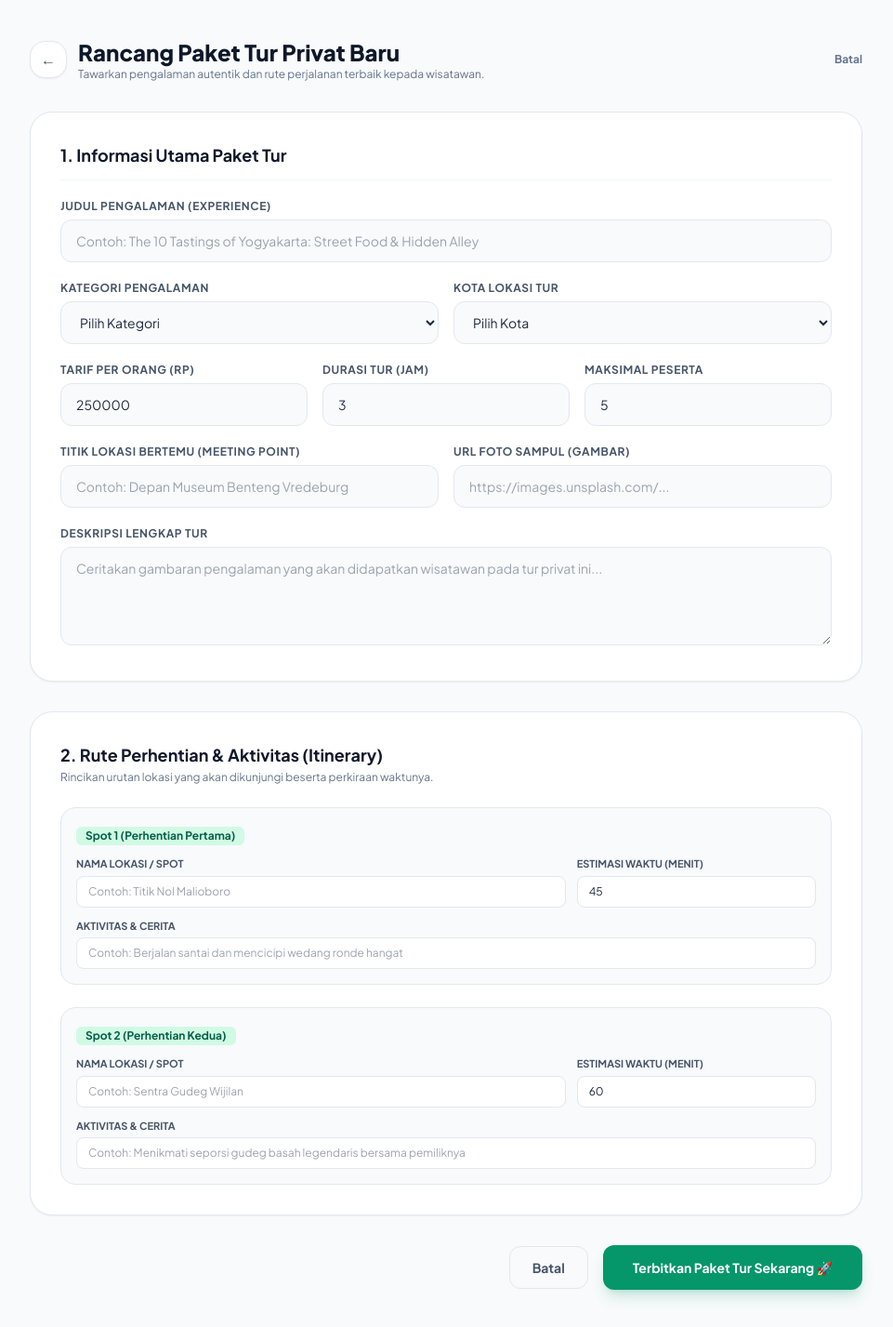
After one commit to Argaa24/wisatara, a Laravel app: template resources/views/pemandu/create-paket.blade.php in a window 1280 px wide. The commit adds this page. Shown: the whole page at 93% size, without its empty margins (160-1121 px from the left). Run offline with Laravel 12, Linux system fonts and the light colour scheme; the template is opened without the code that fills it, so the values that code supplies are empty; some libraries are stand-ins or nearby versions.

Commit message:
feat: tambahkan fitur pemandu tambah paket tur & wisatawan pesan tur privat

```diff
--- /dev/null
+++ b/resources/views/pemandu/create-paket.blade.php
@@ -0,0 +1,180 @@
+<!DOCTYPE html>
+<html lang="id">
+<head>
+    <meta charset="UTF-8">
+    <meta name="viewport" content="width=device-width, initial-scale=1.0">
+    <title>Buat Paket Tur Baru - Wisatara Host</title>
+    <script src="https://cdn.tailwindcss.com"></script>
+    <link href="https://fonts.googleapis.com/css2?family=Plus+Jakarta+Sans:wght@300;400;500;600;700;800&display=swap" rel="stylesheet">
+    <style>body { font-family: 'Plus Jakarta Sans', sans-serif; }</style>
+</head>
+<body class="bg-slate-50 text-slate-800 antialiased min-h-screen py-10 px-4 sm:px-6 lg:px-8">
+
+    <div class="max-w-4xl mx-auto">
+        <!-- Header -->
+        <div class="flex items-center justify-between mb-8">
+            <div class="flex items-center space-x-3">
+                <a href="/pemandu/dashboard" class="w-10 h-10 rounded-2xl bg-white border border-slate-200 flex items-center justify-center text-slate-600 hover:text-slate-900 shadow-sm transition">
+                    &larr;
+                </a>
+                <div>
+                    <h1 class="text-2xl font-extrabold text-slate-900">Rancang Paket Tur Privat Baru</h1>
+                    <p class="text-xs text-slate-500">Tawarkan pengalaman autentik dan rute perjalanan terbaik kepada wisatawan.</p>
+                </div>
+            </div>
+            <a href="/pemandu/dashboard" class="text-xs font-bold text-slate-500 hover:text-slate-800">Batal</a>
+        </div>
+
+        @if($errors->any())
+            <div class="mb-6 p-4 rounded-2xl bg-rose-50 border border-rose-200 text-rose-700 text-sm">
+                <ul class="list-disc list-inside space-y-1">
+                    @foreach($errors->all() as $error)
+                        <li>{{ $error }}</li>
+                    @endforeach
+                </ul>
+            </div>
+        @endif
+
+        <form action="/pemandu/paket" method="POST" class="space-y-8">
+            @csrf
+
+            <!-- Section 1: Informasi Utama -->
+            <div class="bg-white rounded-3xl p-6 sm:p-8 border border-slate-200 shadow-sm space-y-5">
+                <h2 class="text-lg font-bold text-slate-900 border-b border-slate-100 pb-3">1. Informasi Utama Paket Tur</h2>
+
+                <div>
+                    <label class="block text-xs font-bold text-slate-600 uppercase tracking-wider mb-1.5">Judul Pengalaman (Experience)</label>
+                    <input type="text" name="judul_tur" value="{{ old('judul_tur') }}" required
+                           placeholder="Contoh: The 10 Tastings of Yogyakarta: Street Food & Hidden Alley"
+                           class="w-full px-4 py-3 rounded-xl bg-slate-50 border border-slate-200 focus:bg-white focus:border-emerald-500 text-sm outline-none transition">
+                </div>
+
+                <div class="grid grid-cols-1 sm:grid-cols-2 gap-4">
+                    <div>
+                        <label class="block text-xs font-bold text-slate-600 uppercase tracking-wider mb-1.5">Kategori Pengalaman</label>
+                        <select name="id_kategori" required class="w-full px-4 py-3 rounded-xl bg-slate-50 border border-slate-200 text-sm outline-none">
+                            <option value="">Pilih Kategori</option>
+                            @foreach($kategoriList as $kat)
+                                <option value="{{ $kat->id_kategori }}" {{ old('id_kategori') == $kat->id_kategori ? 'selected' : '' }}>
+                                    {{ $kat->nama_kategori }}
+                                </option>
+                            @endforeach
+                        </select>
+                    </div>
+
+                    <div>
+                        <label class="block text-xs font-bold text-slate-600 uppercase tracking-wider mb-1.5">Kota Lokasi Tur</label>
+                        <select name="id_kota" required class="w-full px-4 py-3 rounded-xl bg-slate-50 border border-slate-200 text-sm outline-none">
+                            <option value="">Pilih Kota</option>
+                            @foreach($kotaList as $kota)
+                                <option value="{{ $kota->id_kota }}" {{ old('id_kota', $pemandu->id_kota) == $kota->id_kota ? 'selected' : '' }}>
+                                    {{ $kota->nama_kota }}
+                                </option>
+                            @endforeach
+                        </select>
+                    </div>
+                </div>
+
+                <div class="grid grid-cols-1 sm:grid-cols-3 gap-4">
+                    <div>
+                        <label class="block text-xs font-bold text-slate-600 uppercase tracking-wider mb-1.5">Tarif per Orang (Rp)</label>
+                        <input type="number" name="harga_per_orang" value="{{ old('harga_per_orang', 250000) }}" required min="10000" step="5000"
+                               class="w-full px-4 py-3 rounded-xl bg-slate-50 border border-slate-200 focus:bg-white focus:border-emerald-500 text-sm outline-none transition">
+                    </div>
+
+                    <div>
+                        <label class="block text-xs font-bold text-slate-600 uppercase tracking-wider mb-1.5">Durasi Tur (Jam)</label>
+                        <input type="number" name="durasi_jam" value="{{ old('durasi_jam', 3) }}" required min="1" max="24"
+                               class="w-full px-4 py-3 rounded-xl bg-slate-50 border border-slate-200 focus:bg-white focus:border-emerald-500 text-sm outline-none transition">
+                    </div>
+
+                    <div>
+                        <label class="block text-xs font-bold text-slate-600 uppercase tracking-wider mb-1.5">Maksimal Peserta</label>
+                        <input type="number" name="kuota_maksimal" value="{{ old('kuota_maksimal', 5) }}" required min="1" max="20"
+                               class="w-full px-4 py-3 rounded-xl bg-slate-50 border border-slate-200 focus:bg-white focus:border-emerald-500 text-sm outline-none transition">
+                    </div>
+                </div>
+
+                <div class="grid grid-cols-1 sm:grid-cols-2 gap-4">
+                    <div>
+                        <label class="block text-xs font-bold text-slate-600 uppercase tracking-wider mb-1.5">Titik Lokasi Bertemu (Meeting Point)</label>
+                        <input type="text" name="titik_kumpul" value="{{ old('titik_kumpul') }}" required
+                               placeholder="Contoh: Depan Museum Benteng Vredeburg"
+                               class="w-full px-4 py-3 rounded-xl bg-slate-50 border border-slate-200 focus:bg-white focus:border-emerald-500 text-sm outline-none transition">
+                    </div>
+
+                    <div>
+                        <label class="block text-xs font-bold text-slate-600 uppercase tracking-wider mb-1.5">URL Foto Sampul (Gambar)</label>
+                        <input type="url" name="foto_sampul" value="{{ old('foto_sampul') }}"
+                               placeholder="https://images.unsplash.com/..."
+                               class="w-full px-4 py-3 rounded-xl bg-slate-50 border border-slate-200 focus:bg-white focus:border-emerald-500 text-sm outline-none transition">
+                    </div>
+                </div>
+
+                <div>
+                    <label class="block text-xs font-bold text-slate-600 uppercase tracking-wider mb-1.5">Deskripsi Lengkap Tur</label>
+                    <textarea name="deskripsi_tur" rows="4" required
+                              placeholder="Ceritakan gambaran pengalaman yang akan didapatkan wisatawan pada tur privat ini..."
+                              class="w-full px-4 py-3 rounded-xl bg-slate-50 border border-slate-200 focus:bg-white focus:border-emerald-500 text-sm outline-none transition">{{ old('deskripsi_tur') }}</textarea>
+                </div>
+            </div>
+
+            <!-- Section 2: Rute Perhentian (Itinerary Spots) -->
+            <div class="bg-white rounded-3xl p-6 sm:p-8 border border-slate-200 shadow-sm space-y-6">
+                <div>
+                    <h2 class="text-lg font-bold text-slate-900">2. Rute Perhentian & Aktivitas (Itinerary)</h2>
+                    <p class="text-xs text-slate-500 mt-0.5">Rincikan urutan lokasi yang akan dikunjungi beserta perkiraan waktunya.</p>
+                </div>
+
+                <!-- Spot 1 -->
+                <div class="p-4 rounded-2xl bg-slate-50 border border-slate-200 space-y-3">
+                    <span class="inline-block px-2.5 py-0.5 bg-emerald-100 text-emerald-800 text-xs font-bold rounded-md">Spot 1 (Perhentian Pertama)</span>
+                    <div class="grid grid-cols-1 sm:grid-cols-3 gap-3">
+                        <div class="sm:col-span-2">
+                            <label class="block text-[11px] font-bold text-slate-600 uppercase mb-1">Nama Lokasi / Spot</label>
+                            <input type="text" name="spots[0][nama]" value="{{ old('spots.0.nama') }}" required placeholder="Contoh: Titik Nol Malioboro" class="w-full px-3 py-2 text-xs rounded-lg bg-white border border-slate-200">
+                        </div>
+                        <div>
+                            <label class="block text-[11px] font-bold text-slate-600 uppercase mb-1">Estimasi Waktu (Menit)</label>
+                            <input type="number" name="spots[0][estimasi]" value="{{ old('spots.0.estimasi', 45) }}" required class="w-full px-3 py-2 text-xs rounded-lg bg-white border border-slate-200">
+                        </div>
+                    </div>
+                    <div>
+                        <label class="block text-[11px] font-bold text-slate-600 uppercase mb-1">Aktivitas & Cerita</label>
+                        <input type="text" name="spots[0][aktivitas]" value="{{ old('spots.0.aktivitas') }}" required placeholder="Contoh: Berjalan santai dan mencicipi wedang ronde hangat" class="w-full px-3 py-2 text-xs rounded-lg bg-white border border-slate-200">
+                    </div>
+                </div>
+
+                <!-- Spot 2 -->
+                <div class="p-4 rounded-2xl bg-slate-50 border border-slate-200 space-y-3">
+                    <span class="inline-block px-2.5 py-0.5 bg-emerald-100 text-emerald-800 text-xs font-bold rounded-md">Spot 2 (Perhentian Kedua)</span>
+                    <div class="grid grid-cols-1 sm:grid-cols-3 gap-3">
+                        <div class="sm:col-span-2">
+                            <label class="block text-[11px] font-bold text-slate-600 uppercase mb-1">Nama Lokasi / Spot</label>
+                            <input type="text" name="spots[1][nama]" value="{{ old('spots.1.nama') }}" placeholder="Contoh: Sentra Gudeg Wijilan" class="w-full px-3 py-2 text-xs rounded-lg bg-white border border-slate-200">
+                        </div>
+                        <div>
+                            <label class="block text-[11px] font-bold text-slate-600 uppercase mb-1">Estimasi Waktu (Menit)</label>
+                            <input type="number" name="spots[1][estimasi]" value="{{ old('spots.1.estimasi', 60) }}" class="w-full px-3 py-2 text-xs rounded-lg bg-white border border-slate-200">
+                        </div>
+                    </div>
+                    <div>
+                        <label class="block text-[11px] font-bold text-slate-600 uppercase mb-1">Aktivitas & Cerita</label>
+                        <input type="text" name="spots[1][aktivitas]" value="{{ old('spots.1.aktivitas') }}" placeholder="Contoh: Menikmati seporsi gudeg basah legendaris bersama pemiliknya" class="w-full px-3 py-2 text-xs rounded-lg bg-white border border-slate-200">
+                    </div>
+                </div>
+            </div>
+
+            <div class="flex items-center justify-end space-x-4">
+                <a href="/pemandu/dashboard" class="px-6 py-3 rounded-xl border border-slate-200 text-sm font-bold text-slate-600 hover:bg-slate-100 transition">
+                    Batal
+                </a>
+                <button type="submit" class="px-8 py-3.5 bg-emerald-600 hover:bg-emerald-700 text-white font-bold rounded-xl text-sm transition shadow-lg shadow-emerald-600/20">
+                    Terbitkan Paket Tur Sekarang 🚀
+                </button>
+            </div>
+        </form>
+    </div>
+
+</body>
+</html>
--- a/resources/views/wisatawan/dashboard.blade.php
+++ b/resources/views/wisatawan/dashboard.blade.php
@@ -43,6 +43,12 @@
 
     <!-- CONTENT -->
     <main class="max-w-7xl mx-auto px-4 sm:px-6 lg:px-8 py-10 flex-grow w-full">
+        @if(session('success'))
+            <div class="mb-6 p-4 rounded-2xl bg-emerald-50 border border-emerald-200 text-emerald-800 text-sm font-bold flex items-center space-x-2">
+                <span>🎉</span>
+                <span>{{ session('success') }}</span>
+            </div>
+        @endif
         <!-- Hero Header -->
         <div class="bg-gradient-to-r from-slate-900 to-slate-800 rounded-3xl p-8 sm:p-10 text-white mb-10 shadow-lg relative overflow-hidden">
             <div class="relative z-10 flex flex-col sm:flex-row items-start sm:items-center justify-between gap-6">
--- a/routes/web.php
+++ b/routes/web.php
@@ -1,8 +1,10 @@
 <?php
 
 use App\Http\Controllers\AuthController;
+use App\Http\Controllers\BookingController;
 use App\Http\Controllers\DashboardController;
 use App\Http\Controllers\LandingController;
+use App\Http\Controllers\PemanduController;
 use Illuminate\Support\Facades\Route;
 
 // Landing Page Publik
@@ -18,8 +20,16 @@ Route::middleware('guest')->group(function () {
 
 Route::post('/logout', [AuthController::class, 'logout'])->name('logout')->middleware('auth');
 
-// Dasbor Wisatawan
+// Fitur Pemesanan Tur (Wisatawan)
+Route::get('/paket/{id}/pesan', [BookingController::class, 'showForm'])->name('booking.form');
+Route::post('/paket/{id}/pesan', [BookingController::class, 'processBooking'])->name('booking.process')->middleware('auth');
+
+// Dasbor & Fitur Khusus Berdasarkan Role
 Route::middleware('auth')->group(function () {
     Route::get('/wisatawan/dashboard', [DashboardController::class, 'wisatawan'])->name('wisatawan.dashboard');
     Route::get('/pemandu/dashboard', [DashboardController::class, 'pemandu'])->name('pemandu.dashboard');
+
+    // Fitur Pemandu Menambah Paket Tur Mandiri
+    Route::get('/pemandu/paket/create', [PemanduController::class, 'createPaket'])->name('pemandu.paket.create');
+    Route::post('/pemandu/paket', [PemanduController::class, 'storePaket'])->name('pemandu.paket.store');
 });
```
Also changed, not shown: app/Http/Controllers/BookingController.php (added, +78 -0 lines), app/Http/Controllers/PemanduController.php (added, +91 -0 lines), resources/views/booking/form.blade.php (added, +204 -0 lines), resources/views/landing.blade.php (+4 -3 lines), resources/views/pemandu/dashboard.blade.php (+14 -3 lines).
